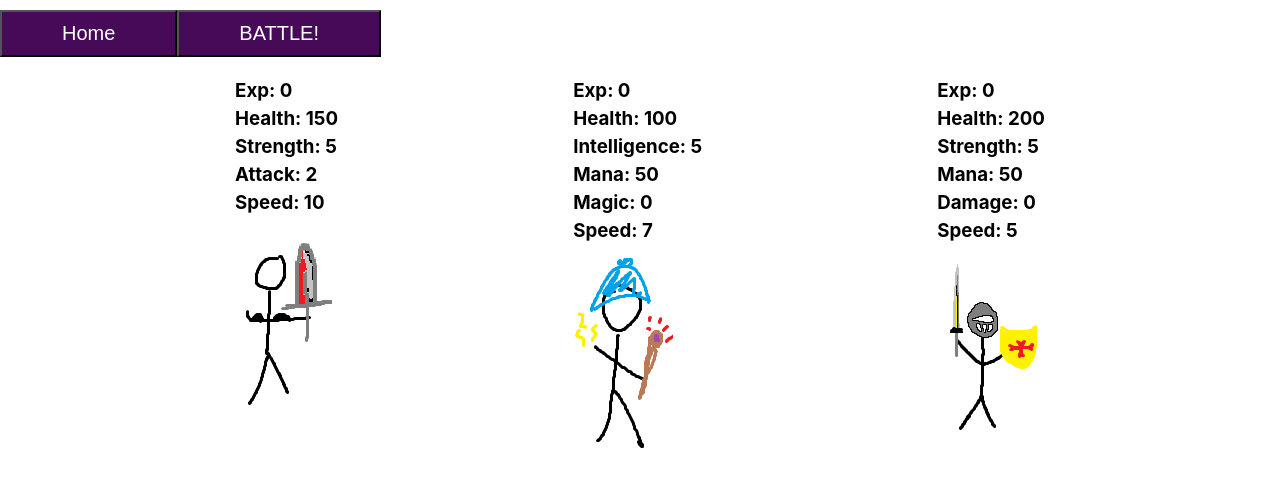
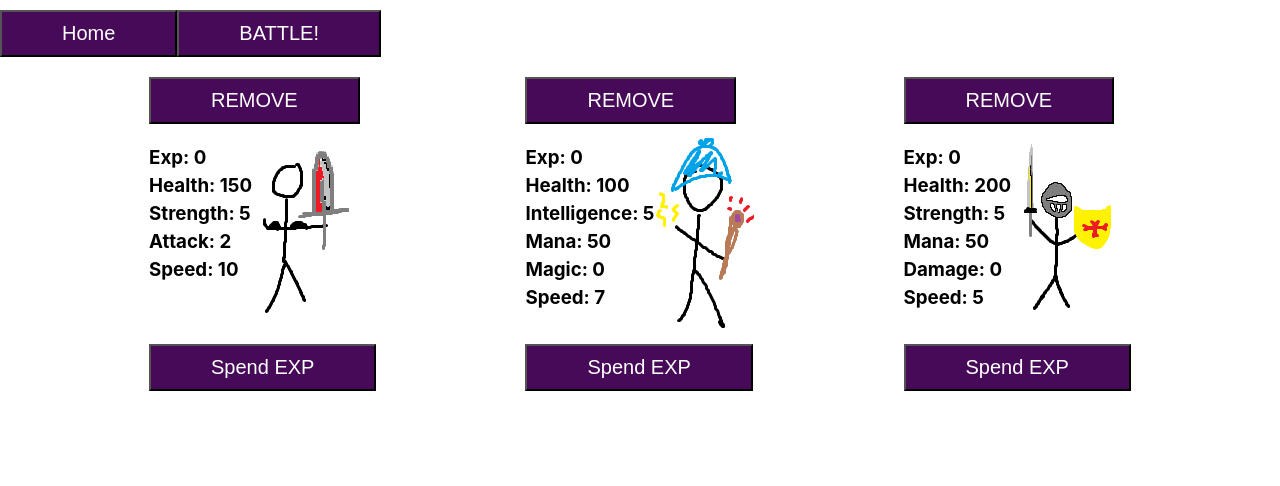
Before and after one commit to nicolas-momo/BM-Game, a React (Create React App) app: page / in a window 1280 px wide. Both pictures are taken after a click on the button "TAVERN". Shown: the top 486 px of the page. Built offline with nearby package versions, Linux system fonts and the light colour scheme.

Commit message:
tavern e charList arrumados

```diff
--- a/src/Components/Menus/HomeMenu.jsx
+++ b/src/Components/Menus/HomeMenu.jsx
@@ -32,7 +32,7 @@ export class HomeMenu extends React.Component {
         exp: 0,
         counter: 0,
         weight: 2,
-        maxHp: 75,
+        maxHp: 100,
         maxMp: 50,
       },
       {
@@ -59,6 +59,8 @@ export class HomeMenu extends React.Component {
   createAllies = () => {
     const { teamStat } = this.state;
     const allyTeam = JSON.parse(localStorage.getItem('teamStat'));
+    const charList = JSON.parse(localStorage.getItem('charList'));
+    if (!charList) { localStorage.setItem('charList', JSON.stringify([])); }
     if (allyTeam) {
       this.setState({teamStat: allyTeam})
     } else {
--- a/src/Components/Menus/Tavern.jsx
+++ b/src/Components/Menus/Tavern.jsx
@@ -6,16 +6,82 @@ import { GenericChar } from "../Utility/GenericChar";
 export class Tavern extends React.Component {
   state = {
     teamStat: [],
+    addChar: false,
+    charList: [],
+    teste: false,
+    baseWarrior: {
+        id: 0,
+        classe: 'Warrior',
+        hp: 150,
+        stat: 5,
+        mp: 0,
+        dmg: 2,
+        speed: 10,
+        exp: 0,
+        counter: 0,
+        weight: 3,
+        maxHp: 150,
+        maxMp: 0,
+      },
+    baseMage: {
+        id: 1,
+        classe: 'Mage',
+        hp: 100,
+        stat: 5,
+        mp: 50,
+        dmg: 0,
+        speed: 7,
+        exp: 0,
+        counter: 0,
+        weight: 2,
+        maxHp: 100,
+        maxMp: 50,
+      },
+    basePaladin: {
+        id: 2,
+        classe: 'Paladin',
+        hp: 200,
+        stat: 5,
+        mp: 50,
+        dmg: 0,
+        speed: 5,
+        exp: 0,
+        counter: 0,
+        weight: 4,
+        maxHp: 200,
+        maxMp: 50,
+      },
   };
 
   componentDidMount() {
     this.createAllies();
   }
 
+  addChar = (char) => {
+    const { teamStat } = this.state;
+    const team = [...teamStat, char ];
+    let charsDisponiveis = JSON.parse(localStorage.getItem('charList'));
+    charsDisponiveis.forEach((element, index) => {
+      if (element.id === char.id) {
+        charsDisponiveis.splice(index, 1);
+      }
+    });
+    localStorage.setItem('charList', JSON.stringify(charsDisponiveis));
+    localStorage.setItem('teamStat', JSON.stringify(team));
+    if (team.length === 3) { this.setState({ addChar: false }) }
+    this.setState({ teamStat: team });
+  }
+
   createAllies = () => {
     const allyTeam = JSON.parse(localStorage.getItem('teamStat'));
-    this.setState({teamStat: allyTeam});
+    this.setState({ teamStat: allyTeam });
   }
+
+  // const { baseWarrior } = this.state;
+  // const highestId = allyTeam.reduce((prev, curr) => {
+  //   return prev.id > curr.id ? prev.id : curr.id;
+  //  });
+  // baseWarrior.id = highestId + 1;
 
   startBattle = () => {
     const { history } = this.props;
@@ -27,25 +93,81 @@ export class Tavern extends React.Component {
     history.push('/');
   }
 
+  rmvChar = (i) => {
+    const { teamStat } = this.state;
+    if (teamStat.length > 1) {
+    let charsDisponiveis = JSON.parse(localStorage.getItem('charList'));
+    charsDisponiveis.push(teamStat[i]);
+    localStorage.setItem('charList', JSON.stringify(charsDisponiveis));
+    teamStat.splice(i, 1);
+    localStorage.setItem('teamStat', JSON.stringify(teamStat));
+    this.setState({ teamStat });
+    } else {
+      alert('NO')
+    }
+  }
+
+  showList = () => {
+    const { addChar } = this.state;
+    this.setState({ addChar: !addChar });
+  }
+
+  spendExp = (i) => {
+    const { teamStat } = this.state;
+    const char = teamStat[i];
+    console.log(char);
+  }
+
   render() {
-     const { teamStat } = this.state;
+     const { teamStat, addChar, teste } = this.state;
      const mystyle = {
       display: "flex",
       flexWrap: "wrap",
       flexDirection: "row",
       justifyContent: "space-evenly",
      }
+     const charList = JSON.parse(localStorage.getItem('charList'));
       return (
         <>
           <div>
               <CustomButton onClick={ this.goHome } label={ 'Home' } />
               <CustomButton onClick={ this.startBattle } label={ 'BATTLE!' } />
-              <div style={mystyle}>
-              { teamStat.map((char) =>
-              <div key={char.id}>
-              <GenericChar statSheet={char} />
-              </div>
-              )}
+              <div>
+               <div style={{ backgroundColor: 'pink' }}>
+                { addChar && <div>
+                    { charList.length !== 0 && charList.map((char) =>
+                      <div onClick={ () => { this.addChar(char); this.setState({ teste2: !teste }); } } key={ char.id + Math.random() }>
+                        <GenericChar statSheet={ char } />
+                      </div>
+                    )}
+                  </div> }
+               </div>
+                <div style={ mystyle }>
+                  <section>
+                  <CustomButton onClick={ teamStat[0] ? () => this.rmvChar(0) : this.showList } label={ teamStat[0] ? 'REMOVE' : (addChar ? 'CANCEL':'ADD') } />
+                  { teamStat[0] && <div>
+                  <GenericChar statSheet={teamStat[0]} />
+                  <CustomButton onClick={ () => this.spendExp(0) } label={ 'Spend EXP' } />
+                  </div>
+                  }
+                  </section>
+                  <section>
+                  <CustomButton onClick={ teamStat[1] ? () => this.rmvChar(1) : this.showList } label={ teamStat[1] ? 'REMOVE' : (addChar ? 'CANCEL':'ADD') } />
+                  { teamStat[1] && <div>
+                  <GenericChar statSheet={teamStat[1]} />
+                  <CustomButton onClick={ () => this.spendExp(1) } label={ 'Spend EXP' } />
+                  </div>
+                  }
+                  </section>
+                  <section>
+                  <CustomButton onClick={ teamStat[2] ? () => this.rmvChar(2) : this.showList } label={ teamStat[2] ? 'REMOVE' : (addChar ? 'CANCEL':'ADD') } />
+                  { teamStat[2] && <div>
+                  <GenericChar statSheet={teamStat[2]} />
+                  <CustomButton onClick={ () => this.spendExp(2) } label={ 'Spend EXP' } />
+                  </div>
+                  }
+                  </section>
+                </div>
               </div>
           </div>
         </>
--- a/src/Components/Utility/GenericChar.jsx
+++ b/src/Components/Utility/GenericChar.jsx
@@ -27,7 +27,7 @@ export class GenericChar extends React.Component {
         break;
     }
     return (
-      <div>
+      <div style={{ display: 'flex' }}>
         <Tag statSheet={ statSheet } />
       </div>
     )
```
Also changed, not shown: src/Components/Utility/CharList.jsx (deleted, +0 -41 lines).
